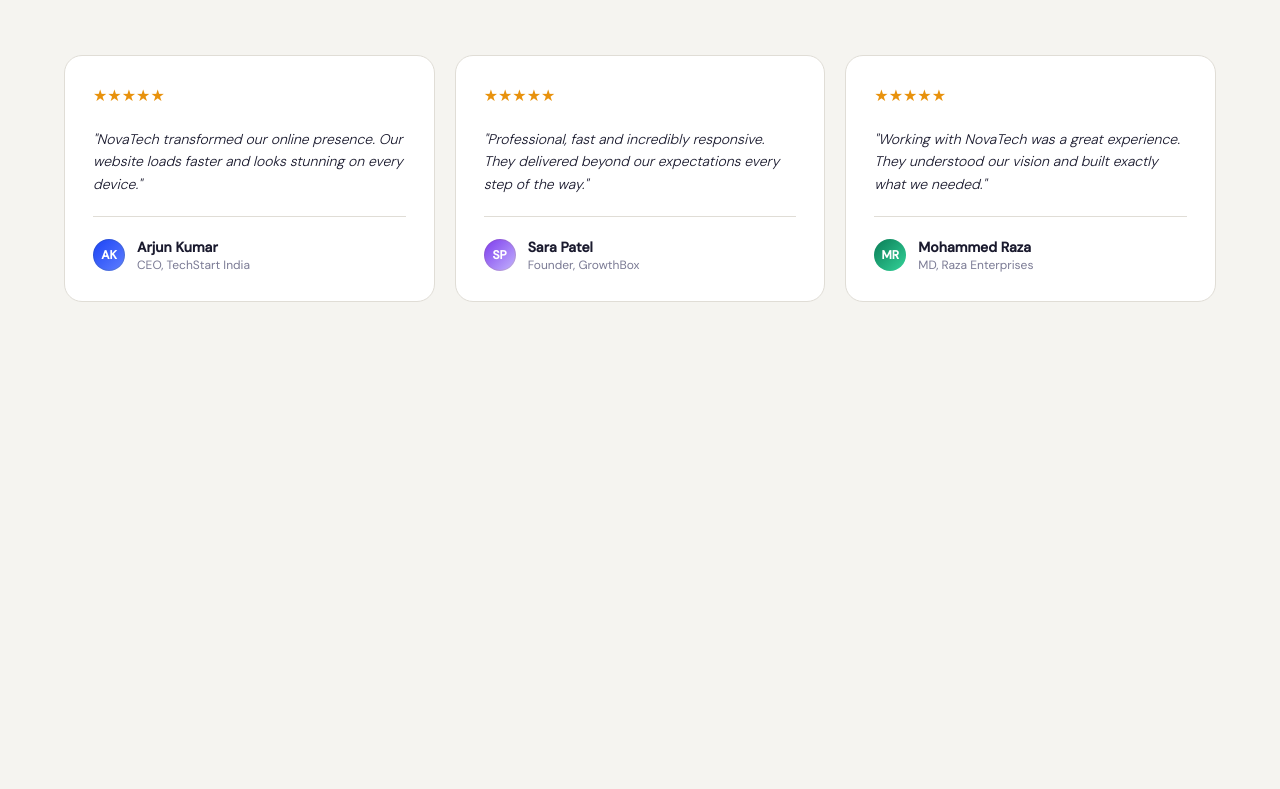
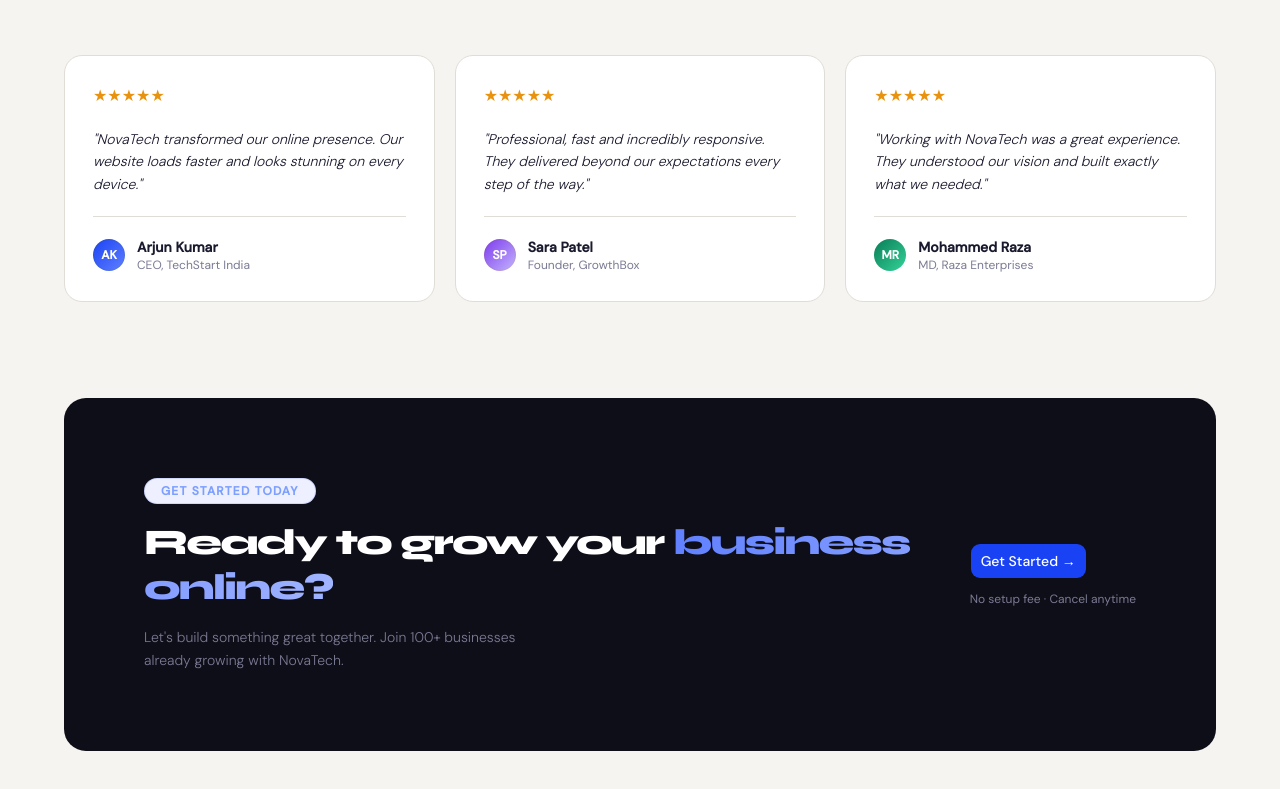
Before and after one commit to sadiksaifi9958/nova-tech-2.0, a Next.js app: page / in a window 1280 px wide. Shown: the part 1602-2391 px from the top of the page. Before the commit the page ends 2000 px from the top, so only its background shows below. Built offline with nearby package versions, Linux system fonts and the light colour scheme.

Commit message:
add CTA section with dark card and gradient heading

```diff
--- a/app/globals.css
+++ b/app/globals.css
@@ -46,6 +46,14 @@
   --radius-2xl: calc(var(--radius) * 1.8);
   --radius-3xl: calc(var(--radius) * 2.2);
   --radius-4xl: calc(var(--radius) * 2.6);
+  --color-ink: var(--ink);
+  --color-gold: var(--gold);
+  --color-green: var(--green-color);
+  --color-green-pale: var(--green-pale);
+  --color-blue-soft: var(--blue-soft);
+  --color-blue-pale: var(--blue-pale);
+  --color-blue-glow: var(--blue-glow);
+  --color-muted2: var(--muted2);
 }
 
 :root {
@@ -67,6 +75,15 @@
   --border: #e0ddd6;
   --input: #e0ddd6;
   --ring: #1a42f5;
+  --blue-soft: #3d62ff;
+  --blue-pale: #eef0ff;
+  --blue-glow: rgba(26, 66, 245, 0.15);
+  --ink: #0e0e18;
+  --muted-color: #7a7a94;
+  --muted2: #9898b0;
+  --gold: #e8920d;
+  --green-color: #0a7c56;
+  --green-pale: #e8f7f1;
   --chart-1: oklch(0.87 0 0);
   --chart-2: oklch(0.556 0 0);
   --chart-3: oklch(0.439 0 0);
@@ -102,6 +119,14 @@
   --border: #26314d;
   --input: #26314d;
   --ring: #3d62ff;
+  --blue-pale: rgba(125, 160, 255, 0.12);
+  --blue-glow: rgba(125, 160, 255, 0.24);
+  --ink: #f4f7ff;
+  --muted-color: #9aa8cf;
+  --muted2: #7f8db3;
+  --gold: #f4b74d;
+  --green-color: #53d3a4;
+  --green-pale: rgba(83, 211, 164, 0.14);
   --chart-1: oklch(0.87 0 0);
   --chart-2: oklch(0.556 0 0);
   --chart-3: oklch(0.439 0 0);
--- a/app/page.tsx
+++ b/app/page.tsx
@@ -312,6 +312,37 @@
           </div>
         </div>
       </section>
+      <section className="pb-24 px-[5%]">
+        <div className="bg-ink rounded-3xl p-16 md:p-20 flex items-center justify-between gap-12">
+          <div>
+            <div className="inline-block text-xs font-bold uppercase tracking-widest text-[#7da0ff] bg-blue-pale border border-blue-glow rounded-full px-4 py-1 mb-4">
+              Get Started Today
+            </div>
+            <h1 className="text-3xl md:text-4xl font-extrabold tracking-tighter text-white leading-tight mb-4">
+              Ready to grow your{" "}
+              <span
+                style={{
+                  background: "linear-gradient(90deg, #6080ff, #a0b4ff)",
+                  WebkitBackgroundClip: "text",
+                  WebkitTextFillColor: "transparent",
+                }}
+              >
+                business online?
+              </span>
+            </h1>
+            <p className="text-sm text-muted-foreground font-light leading-relaxed max-w-sm">
+              Let's build something great together. Join 100+ businesses already
+              growing with NovaTech.
+            </p>
+          </div>
+          <div className="flex flex-col items-start gap-3 shrink-0">
+            <Button size="lg">Get Started →</Button>
+            <p className="text-xs text-muted-foreground">
+              No setup fee · Cancel anytime
+            </p>
+          </div>
+        </div>
+      </section>
     </>
   );
 }
```
